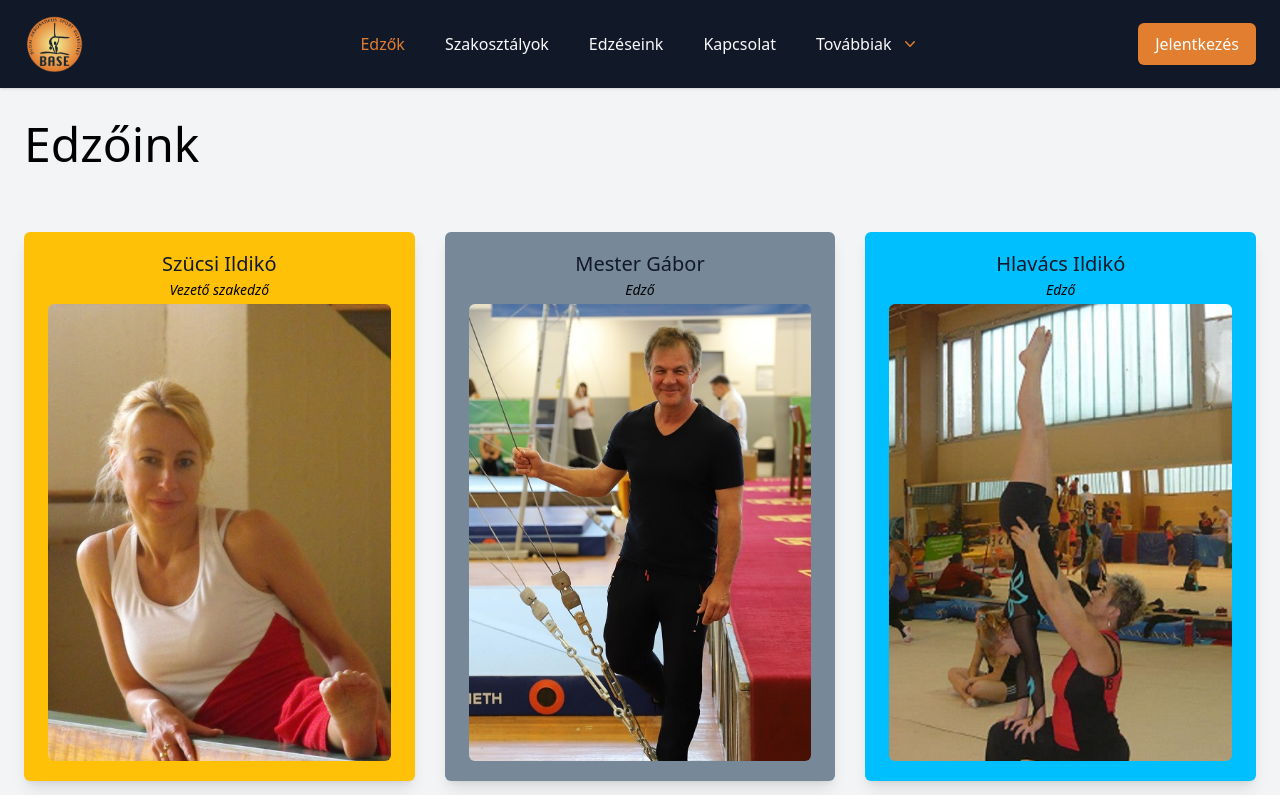
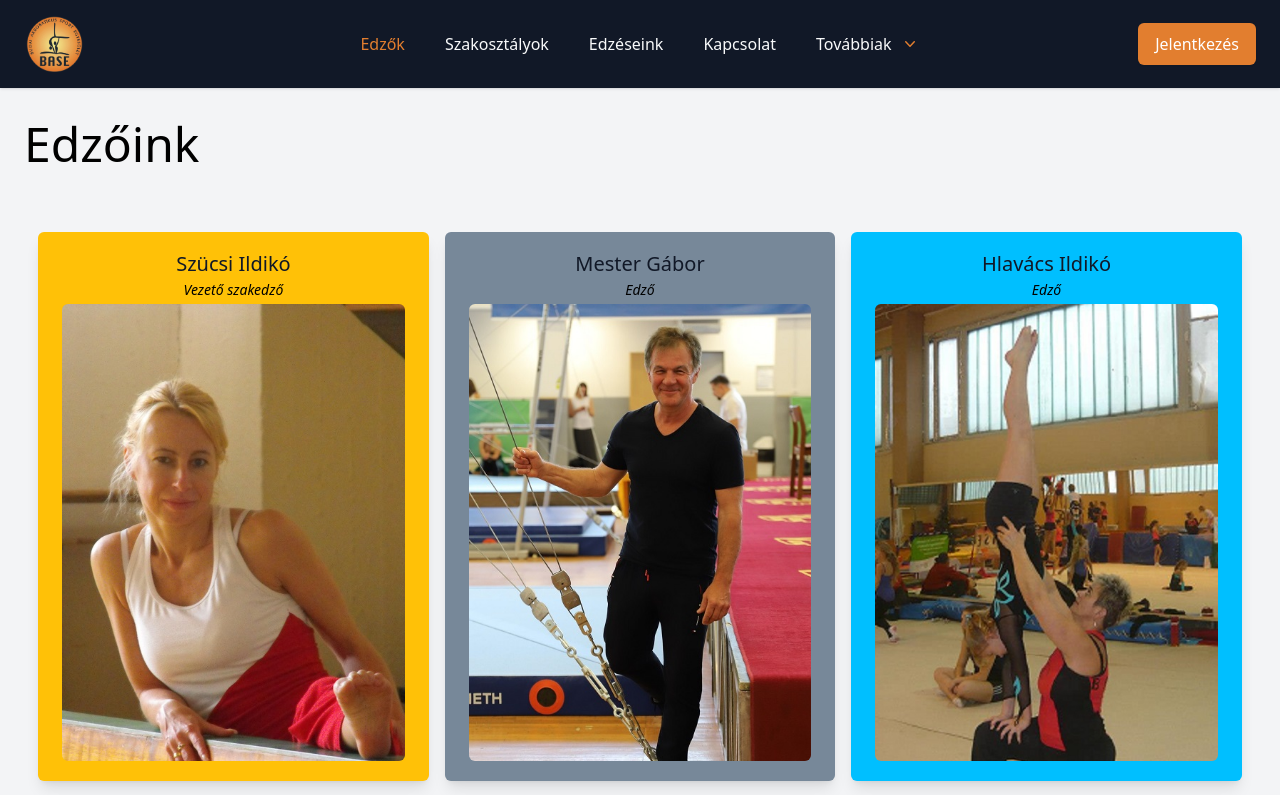
Before and after one commit to Otisz/akrobatikustorna, a Next.js app: page /edzok in a window 1280 px wide. Shown: the top 795 px of the page. Built offline with nearby package versions, Linux system fonts and the light colour scheme.

Commit message:
Fix trainers

```diff
--- a/src/app/(user)/edzok/page.tsx
+++ b/src/app/(user)/edzok/page.tsx
@@ -15,7 +15,7 @@ export default function Page() {
     <main>
       <div className="mx-auto w-full max-w-7xl space-y-8 px-4 pb-20 pt-8 sm:px-6">
         <h1 className="mb-16 text-5xl">Edzőink</h1>
-        <div className="flex flex-wrap justify-center gap-7 md:justify-between">
+        <div className="flex flex-wrap justify-center gap-4">
           {TRAINERS.map((trainer) => (
             <div
               key={trainer.name}
```
